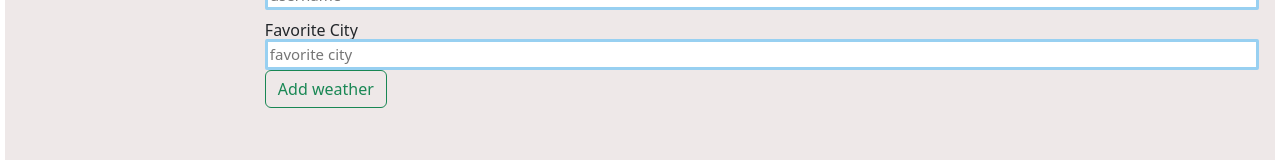
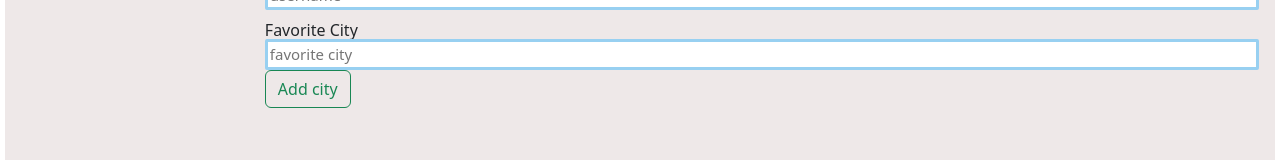
Before and after one commit to Yolisss/weatherMiniProject2023, a React (Vite) app in the folder client/: page / in a window 1280 px wide. Shown: the part 176-336 px from the top of the page. Built offline with nearby package versions, Linux system fonts and the light colour scheme; no server answers.

Commit message:
user is rendered on the browser however city isnt

```diff
--- a/client/src/components/City.jsx
+++ b/client/src/components/City.jsx
@@ -16,7 +16,7 @@ const City = ({ city, toUpdate, toDelete }) => {
     <Card>
       <Card.Body>
         <Card.Title>
-          {city.username} {city.city}{" "}
+          {city.username} {city.favoritecity} console.log(city);
         </Card.Title>
         <Button
           variant="outline-danger"
--- a/client/src/components/Form.jsx
+++ b/client/src/components/Form.jsx
@@ -1,36 +1,36 @@
 import React, { useState, useEffect } from "react";
 import { Button, Form } from "react-bootstrap";
 
-const MyForm = ({ onSaveWeather, editingWeather, onUpdateWeather }) => {
-  // This is the original State with not initial weather
-  const [weather, setWeather] = useState(
-    editingWeather || {
+const MyForm = ({ onSaveCity, editingCity, onUpdateCity }) => {
+  // This is the original State with not initial city
+  const [city, setCity] = useState(
+    editingCity || {
       username: "",
-      favoritecity: "",
+      city: "",
     }
   );
 
   //create functions that handle the event of the user typing into the form
   const handleUserNameChange = (event) => {
     const username = event.target.value;
-    setWeather((weather) => ({ ...weather, username }));
+    setCity((city) => ({ ...city, username }));
   };
 
   const handleFavoriteCityChange = (event) => {
     const favoritecity = event.target.value;
-    setWeather((weather) => ({ ...weather, favoritecity }));
+    setCity((city) => ({ ...city, favoritecity }));
   };
 
   const clearForm = () => {
-    setWeather({ username: "", favoritecity: "" });
+    setCity({ username: "", city: "" });
   };
 
   //A function to handle the post request
-  const postWeather = (newWeather) => {
+  const postCity = (newCity) => {
     return fetch("http://localhost:8085/api/favoritecity", {
       method: "POST",
       headers: { "Content-Type": "application/json" },
-      body: JSON.stringify(newWeather),
+      body: JSON.stringify(newCity),
     })
       .then((response) => {
         return response.json();
@@ -38,24 +38,24 @@ const MyForm = ({ onSaveWeather, editingWeather, onUpdateWeather }) => {
       .then((data) => {
         //console.log("From the post ", data);
         //I'm sending data to the List of Students (the parent) for updating the list
-        onSaveWeather(data);
+        onSaveCity(data);
         //this line just for cleaning the form
         clearForm();
       });
   };
 
   //A function to handle the post request
-  const putWeather = (toEditWeather) => {
-    return fetch(`http://localhost:8085/api/favoritecity/${toEditWeather.id}`, {
+  const putCity = (toEditCity) => {
+    return fetch(`http://localhost:8085/api/favoritecity/${toEditCity.id}`, {
       method: "PUT",
       headers: { "Content-Type": "application/json" },
-      body: JSON.stringify(toEditWeather),
+      body: JSON.stringify(toEditCity),
     })
       .then((response) => {
         return response.json();
       })
       .then((data) => {
-        onUpdateWeather(data);
+        onUpdateCity(data);
         //this line just for cleaning the form
         clearForm();
       });
@@ -64,15 +64,16 @@ const MyForm = ({ onSaveWeather, editingWeather, onUpdateWeather }) => {
   //A function to handle the submit in both cases - Post and Put request!
   const handleSubmit = (e) => {
     e.preventDefault();
-    if (weather.id) {
-      putWeather(weather);
+    if (city.id) {
+      putCity(city);
     } else {
-      postWeather(weather);
+      postCity(city);
+      console.log({ postCity });
     }
   };
 
   return (
-    <Form className="form-weather" onSubmit={handleSubmit}>
+    <Form className="form-city" onSubmit={handleSubmit}>
       <Form.Group>
         <Form.Label>Username</Form.Label>
         <input
@@ -80,7 +81,7 @@ const MyForm = ({ onSaveWeather, editingWeather, onUpdateWeather }) => {
           id="add-user-name"
           placeholder="username"
           required
-          value={weather.username}
+          value={city.username}
           onChange={handleUserNameChange}
         />
       </Form.Group>
@@ -88,25 +89,25 @@ const MyForm = ({ onSaveWeather, editingWeather, onUpdateWeather }) => {
         <Form.Label>Favorite City</Form.Label>
         <input
           type="text"
-          id="add-user-favoritecity"
+          id="add-user-city"
           placeholder="favorite city"
           required
-          value={weather.favoritecity}
+          value={city.favoritecity}
           onChange={handleFavoriteCityChange}
         />
       </Form.Group>
       {/* <Form.Check
         type={"checkbox"}
         id={`isCurrent`}
-        checked={weather.is_current}
+        checked={city.is_current}
         onChange={handleCheckChange}
         label={`Are they in the current program?`}
       /> */}
       <Form.Group>
         <Button type="submit" variant="outline-success">
-          {weather.id ? "Edit weather" : "Add weather"}
+          {city.id ? "Edit city" : "Add city"}
         </Button>
-        {weather.id ? (
+        {city.id ? (
           <Button type="button" variant="outline-warning" onClick={clearForm}>
             Cancel
           </Button>
--- a/client/src/components/ListFavoriteCity.jsx
+++ b/client/src/components/ListFavoriteCity.jsx
@@ -23,7 +23,7 @@ const ListFavoriteCity = () => {
     loadCities();
   }, [cities]);
 
-  const onSaveWeather = (newCity) => {
+  const onSaveCity = (newCity) => {
     //console.log(newWeather, "From the parent - List of Students");
     setCities((cities) => [...cities, newCity]);
   };
@@ -71,7 +71,7 @@ const ListFavoriteCity = () => {
       </div>
       <MyForm
         key={editingCity ? editingCity.id : null}
-        onSaveWeather={onSaveWeather}
+        onSaveCity={onSaveCity}
         editingWeather={editingCity}
         onUpdateStudent={updateCity}
       />
```
